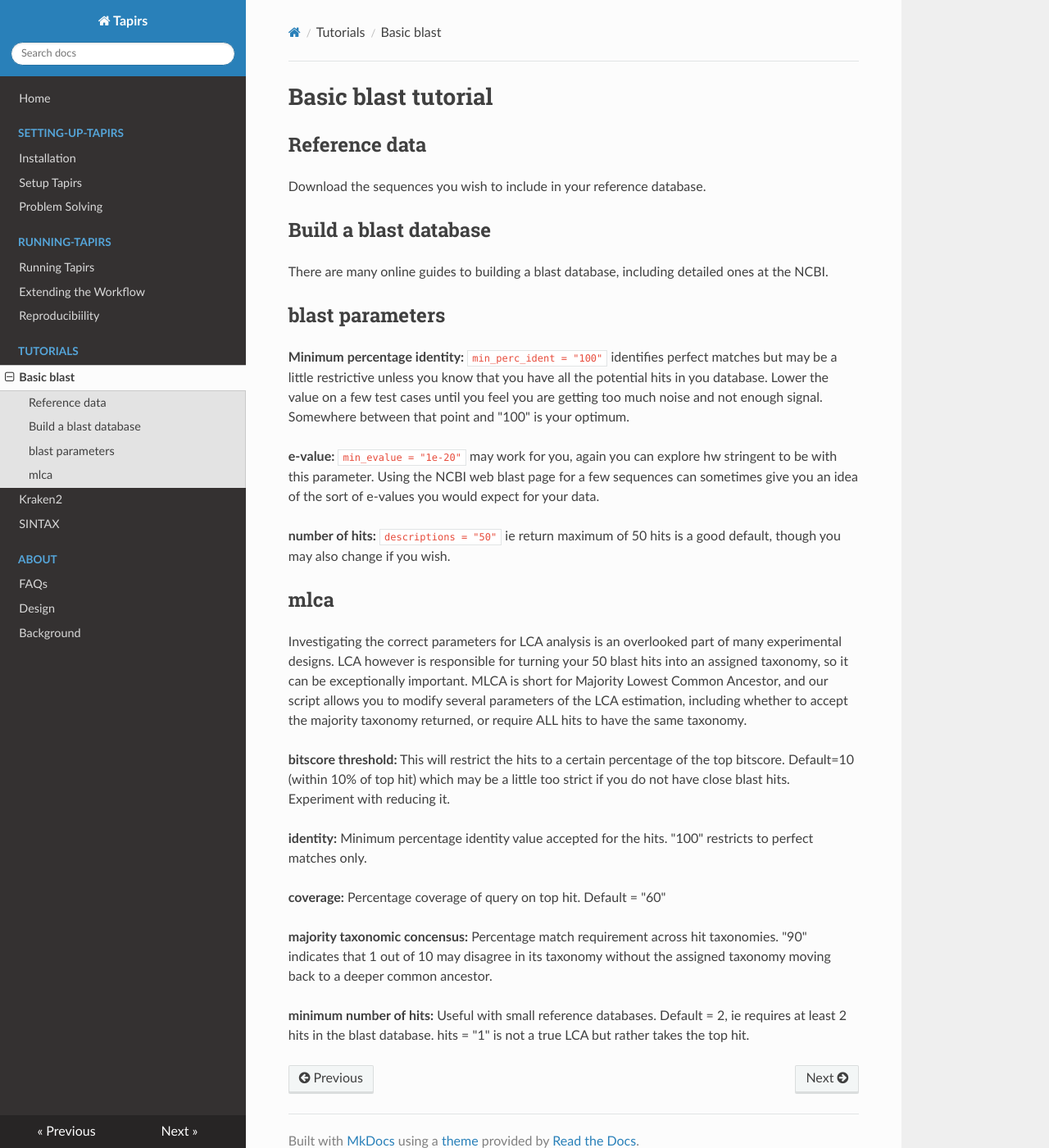
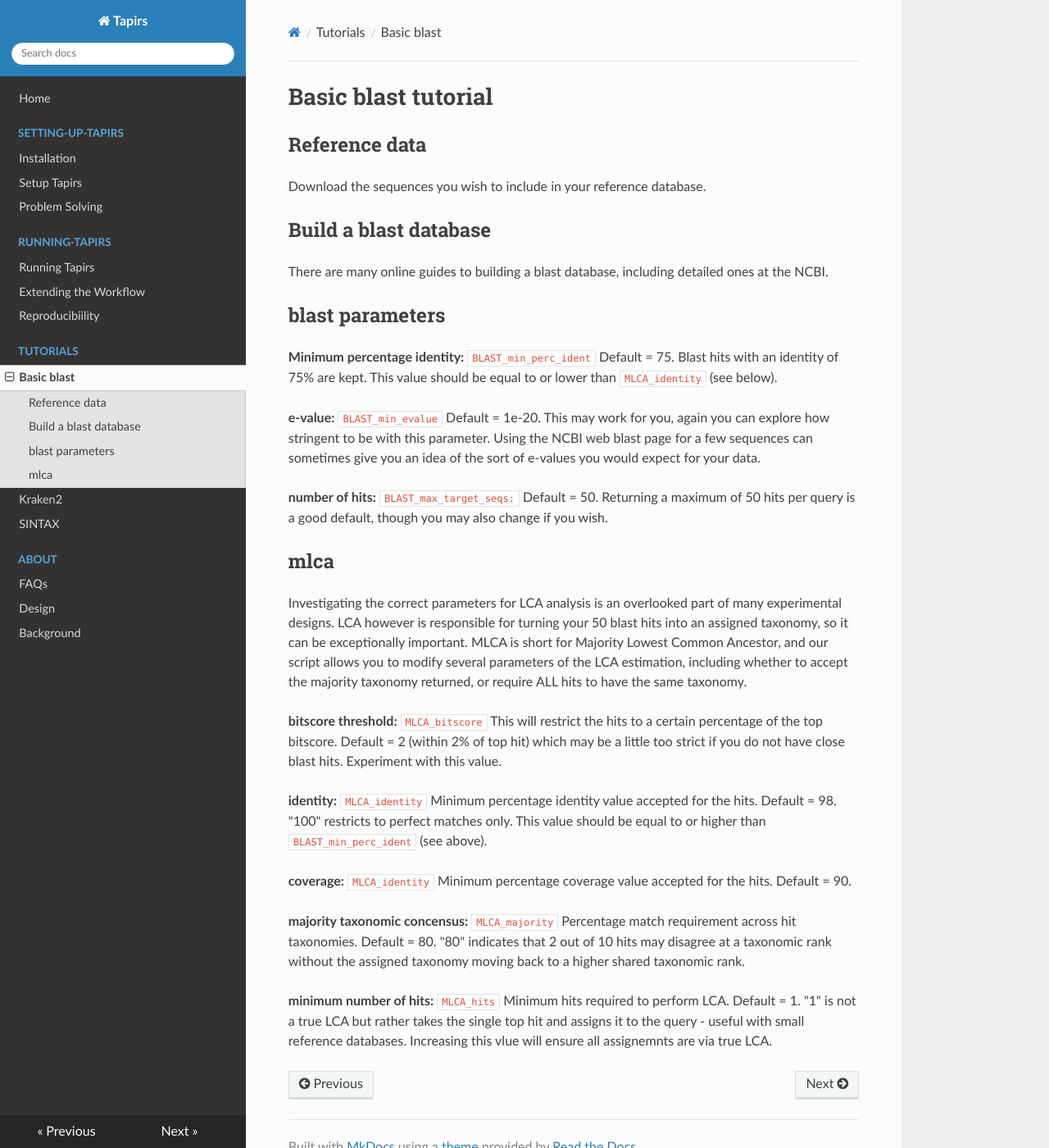
Before and after one commit to EvoHull/Tapirs, an MkDocs documentation site: the page built from docs/Tutorials/blast_tutorial.md, in a window 1280 px wide and 1400 px high. Shown: the whole window at 82% size. Built offline with MkDocs 1.6.1, drawn with Linux system fonts in a browser that asks for light colours; nearby versions of some CDN libraries.

Commit message:
docs edit

```diff
--- a/docs/Tutorials/blast_tutorial.md
+++ b/docs/Tutorials/blast_tutorial.md
@@ -10,22 +10,22 @@ There are many online guides to building a blast database, including detailed on
 
 ## blast parameters
 
-**Minimum percentage identity:** `min_perc_ident = "100"` identifies perfect matches but may be a little restrictive unless you know that you have all the potential hits in you database. Lower the value on a few test cases until you feel you are getting too much noise and not enough signal. Somewhere between that point and "100" is your optimum.
+**Minimum percentage identity:** `BLAST_min_perc_ident` Default = 75. Blast hits with an identity of 75% are kept. This value should be equal to or lower than `MLCA_identity` (see below).
 
-**e-value:** `min_evalue = "1e-20"` may work for you, again you can explore hw stringent to be with this parameter. Using the NCBI web blast page for a few sequences can sometimes give you an idea of the sort of e-values you would expect for your data.
+**e-value:** `BLAST_min_evalue` Default = 1e-20. This may work for you, again you can explore how stringent to be with this parameter. Using the NCBI web blast page for a few sequences can sometimes give you an idea of the sort of e-values you would expect for your data.
 
-**number of hits:** `descriptions = "50"` ie return maximum of 50 hits is a good default, though you may also change if you wish.
+**number of hits:** `BLAST_max_target_seqs:` Default = 50. Returning a maximum of 50 hits per query is a good default, though you may also change if you wish.
 
 ## mlca
 
 Investigating the correct parameters for LCA analysis is an overlooked part of many experimental designs. LCA however is responsible for turning your 50 blast hits into an assigned taxonomy, so it can be exceptionally important. MLCA is short for Majority Lowest Common Ancestor, and our script allows you to modify several parameters of the LCA estimation, including whether to accept the majority taxonomy returned, or require ALL hits to have the same taxonomy.
 
-**bitscore threshold:** This will restrict the hits to a certain percentage of the top bitscore. Default=10 (within 10% of top hit) which may be a little too strict if you do not have close blast hits. Experiment with reducing it.
+**bitscore threshold:** `MLCA_bitscore` This will restrict the hits to a certain percentage of the top bitscore. Default = 2 (within 2% of top hit) which may be a little too strict if you do not have close blast hits. Experiment with this value.
 
-**identity:** Minimum percentage identity value accepted for the hits. "100" restricts to perfect matches only.
+**identity:** `MLCA_identity` Minimum percentage identity value accepted for the hits. Default = 98. "100" restricts to perfect matches only. This value should be equal to or higher than `BLAST_min_perc_ident` (see above).
 
-**coverage:** Percentage coverage of query on top hit. Default = "60"
+**coverage:** `MLCA_identity` Minimum percentage coverage value accepted for the hits. Default = 90.
 
-**majority taxonomic concensus:** Percentage match requirement across hit taxonomies. "90" indicates that 1 out of 10 may disagree in its taxonomy without the assigned taxonomy moving back to a deeper common ancestor.
+**majority taxonomic concensus:** `MLCA_majority` Percentage match requirement across hit taxonomies. Default = 80. "80" indicates that 2 out of 10 hits may disagree at a taxonomic rank without the assigned taxonomy moving back to a higher shared taxonomic rank.
 
-**minimum number of hits:** Useful with small reference databases. Default = 2, ie requires at least 2 hits in the blast database. hits = "1" is not a true LCA but rather takes the top hit.
+**minimum number of hits:** `MLCA_hits` Minimum hits required to perform LCA. Default = 1. "1" is not a true LCA but rather takes the single top hit and assigns it to the query - useful with small reference databases. Increasing this vlue will ensure all assignemnts are via true LCA.
```
Also changed, not shown: docs/Setting-up-Tapirs/setup.md (+12 -13 lines), 1 other file.
